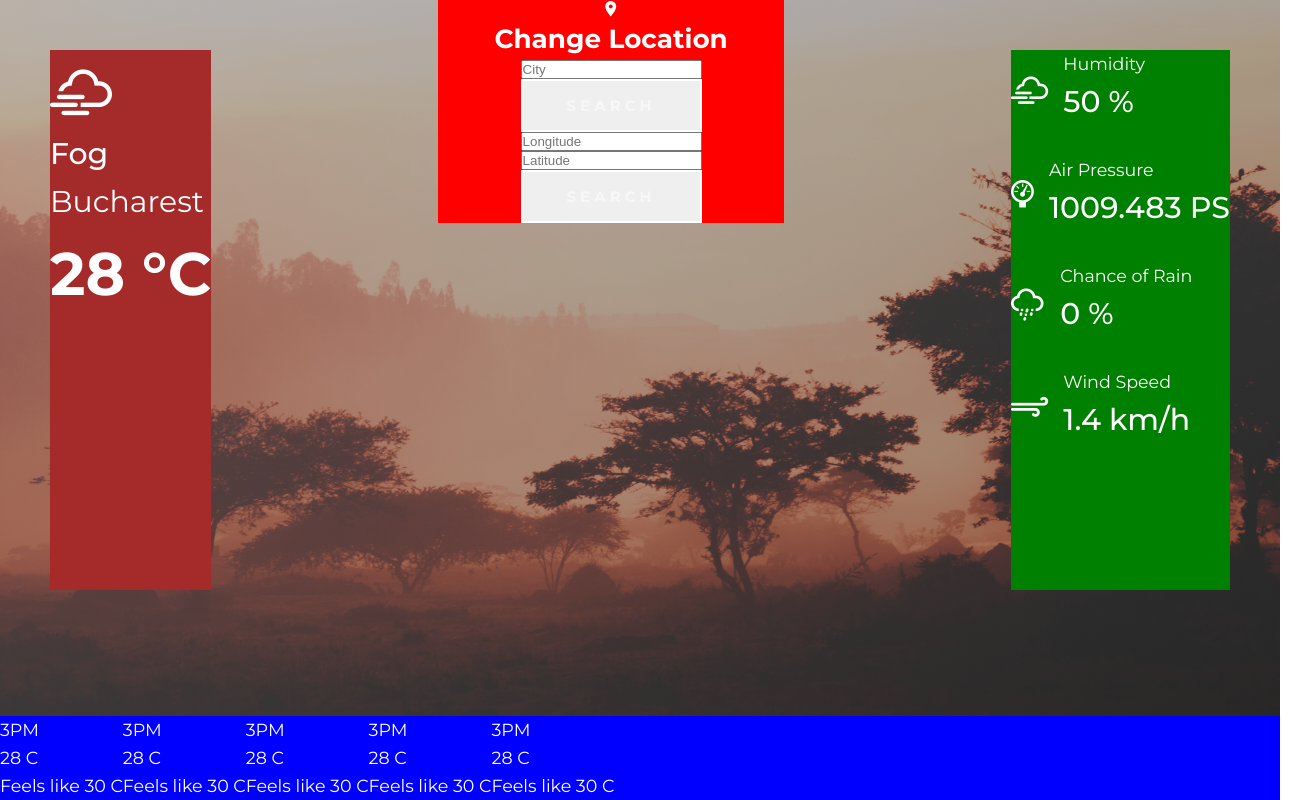
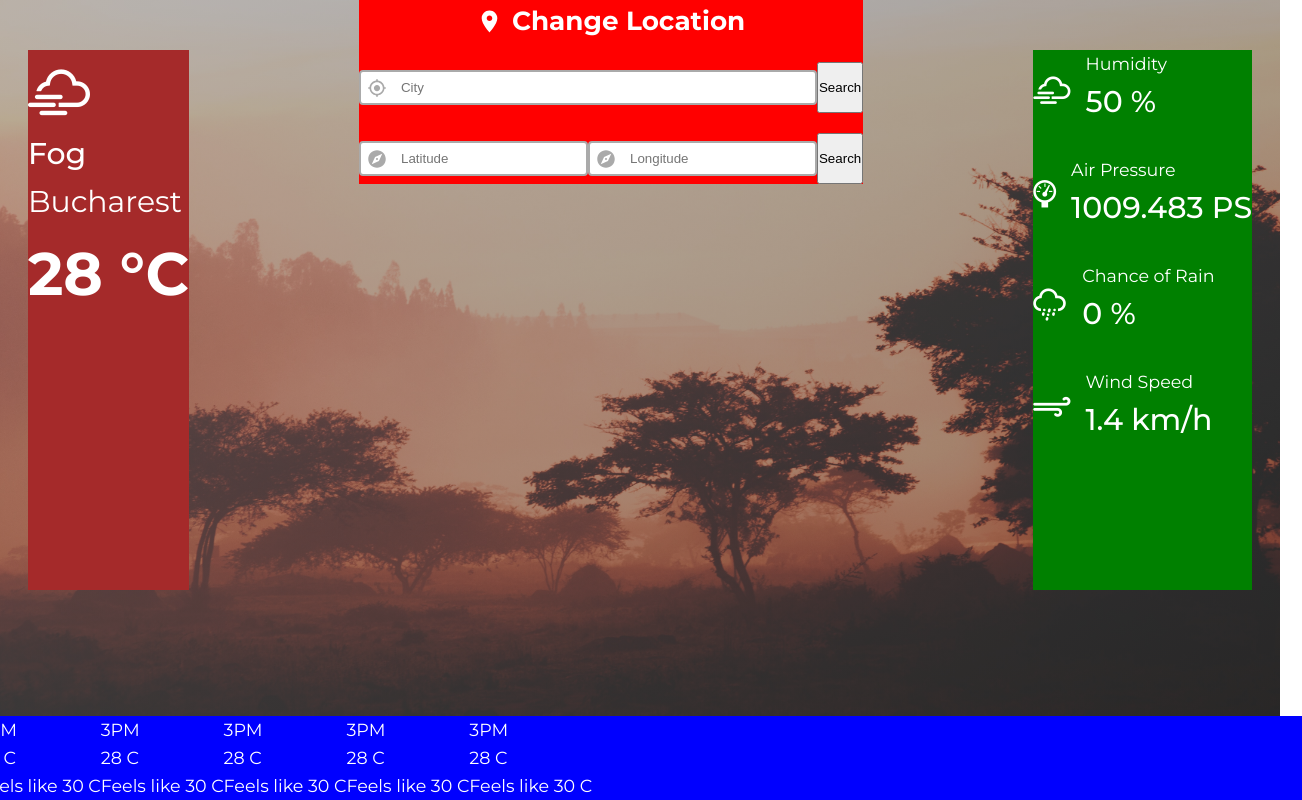
Before and after one commit to Ochanissi/Weathery, a website built with webpack: page src/index.html in a window 1280 px wide. Shown: the whole page, 1302 px wide, since content can reach past the window. Built offline with nearby package versions, Linux system fonts and the light colour scheme; no server answers.

Commit message:
bulding the header layout

```diff
--- a/src/index.html
+++ b/src/index.html
@@ -14,21 +14,29 @@
 <body class="container">
     <header class="header" id="header">
         <div class="header__top">
-            <ion-icon name="pin"></ion-icon>
+            <div class="header__top--title">
+                <div class="header__top--title--icon"><ion-icon name="pin"></ion-icon></div>
                 <h2>Change Location</h2>
-            <form class="header__top--search">
-                <input type="text" class="search__field" placeholder="City">
-                <button class="btn">
+            </div>
+            <div class="header__top--forms">
+                <form class="header__top--search mb-sm">
+                    <span class="header__top--search--icon"><ion-icon name="locate"></ion-icon></span>
+                    <input type="text" class="header__top--search--input" placeholder="City">
+                    <button class="header__top--search--btn">
                         <span>Search</span>
                     </button>
                 </form>
-            <form class="header__top--search">
-                <input type="text" class="search__field" placeholder="Longitude" required>
-                <input type="text" class="search__field" placeholder="Latitude" required>
-                <button class="btn">
+
+                <form class="header__top--search header__top--coords">
+                    <span class="header__top--search--icon"><ion-icon name="compass"></ion-icon></span>
+                    <input type="text" class="header__top--search--input" placeholder="Latitude" required>
+                    <span class="header__top--search--icon"><ion-icon name="compass"></ion-icon></span>
+                    <input type="text" class="header__top--search--input" placeholder="Longitude" required>
+                    <button class="header__top--search--btn">
                         <span>Search</span>
                     </button>
                 </form>
+            </div>
         </div>
 
         <div class="header__bottom">
--- a/src/sass/_header.scss
+++ b/src/sass/_header.scss
@@ -43,11 +43,86 @@
         align-items: center;
         justify-items: center;
 
-        &--search {
+        &--title {
+            display: flex;
+            padding-bottom: 2rem;
+
+            &--icon {
+                display: flex;
+                align-items: center;
+
+                font-size: 2.5rem;
+                padding-right: 1rem;
+            }
+
+        }
+
+        &--forms {
             display: flex;
             flex-direction: column;
 
+
         }
+
+        &--search {
+            display: flex;
+            flex-direction: row;
+            justify-content: center;
+            align-content: center;
+
+            position: relative;
+
+
+            &--icon {
+                color: $color-black;
+                background-color: $color-white;
+                font-size: 2rem;
+
+
+                display: flex;
+                align-items: center;
+
+                & ion-icon {
+
+                    position: absolute;
+                    color: #aaa;
+                    padding-left: .75rem;
+                    transition: 0.3s;
+                }
+            }
+
+            &--input {
+                width: 100%;
+                border: 2px solid #aaa;
+                border-radius: 4px;
+                margin: 8px 0;
+                outline: none;
+                padding: 8px;
+                box-sizing: border-box;
+                transition: 0.3s;
+                padding-left: 4rem;
+
+                &:focus {
+                    border-color: dodgerBlue;
+                    box-shadow: 0 0 8px 0 dodgerBlue;
+
+                }
+            }
+
+
+            &--btn {
+
+            }
+
+
+        }
+
+
+
+        // &--coords {
+        //     display: flex;
+        //     flex-direction: column
+        // }
 
     }
 
```
Lines whose indentation alone changed are shown as unchanged.
